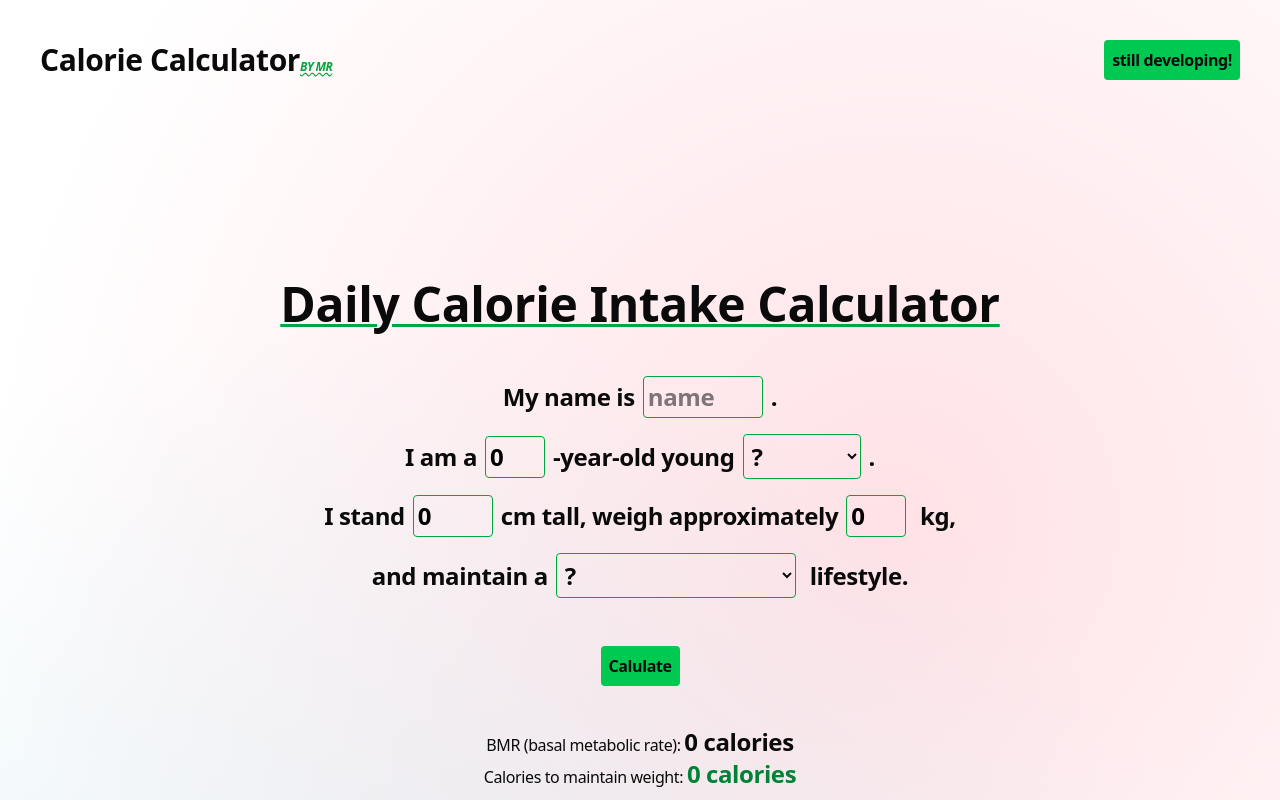
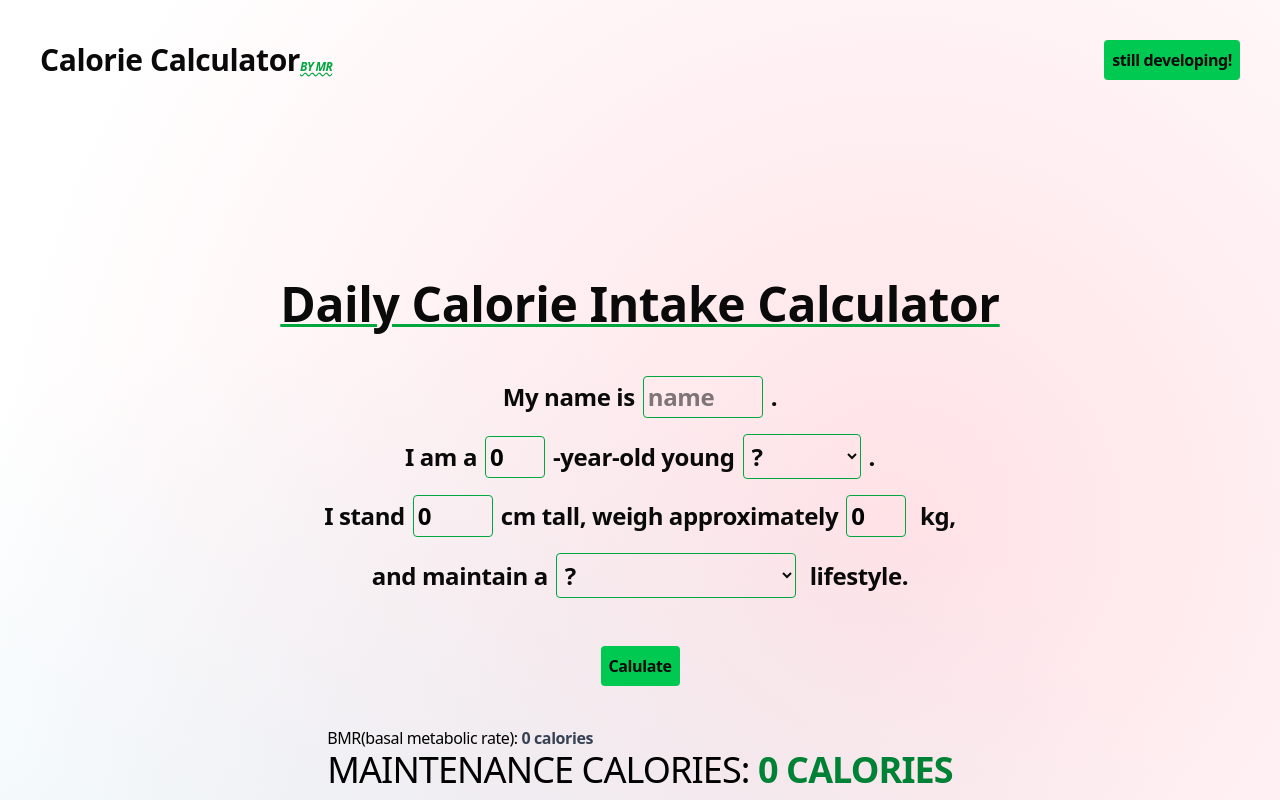
Before and after one commit to rahscripts/gym-calculator, a Next.js app: page / in a window 1280 px wide. Shown: the top 800 px of the page. Built offline with nearby package versions, Linux system fonts and the light colour scheme.

Commit message:
fixing the maintence calories texts and bug

```diff
--- a/components/CalorieIntake.tsx
+++ b/components/CalorieIntake.tsx
@@ -222,14 +222,18 @@ export default function CalorieIntake() {
                         <button onClick={calculateBmr} className="p-2 rounded m-10 bg-green-500 hover:bg-green-600 font-bold cursor-pointer mx-auto items-center ">Calulate</button>
                     </div>
                     <div>
-                        {gender == "male" ?
-                            <div className="flex flex-col items-center justify-center">
-                                <div><HoverTooltipText text="BMR(basal metabolic rate):" tooltip="calories that burn if you sleep all day without walking or exercising."/> <span className="text-2xl font-bold">{Math.round(malebmr)} calories </span></div>
-                                <div>Calories to maintain weight: <span className="text-2xl font-bold text-green-700">{Math.round(maintenance)} calories</span></div>
+                        {gender === "male" ?
+                            <div className="flex flex-col -space-x-1 items-start justify-center">
+
+                                <div className="text-gray-700"><HoverTooltipText text="BMR(basal metabolic rate):" tooltip="calories that burn if you sleep all day without walking or exercising."/> <span className=" font-bold">{maintenance < 8000 ? `${Math.round(malebmr)} calories` : "Enter Valid Info"}</span></div>
+
+                                <div className="text-4xl max-md:text-2xl font-semibold tracking-tight uppercase"><HoverTooltipText text="Maintenance Calories:" tooltip="The daily calories your body needs to maintain its current weight. "/> <span className=" font-bold text-green-700">{maintenance < 8000 ? `${Math.round(maintenance)} calories` : "Enter Valid Info"}</span></div>
+
                             </div> :
-                            <div className="flex flex-col items-center justify-center">
-                                <div>BMR (basal metabolic rate): <span className="text-2xl font-bold">{Math.round(femalebmr)} calories </span></div>
-                                <div>Calories to maintain weight: <span className="text-2xl font-bold text-green-700">{Math.round(maintenance)} calories</span></div>
+                            <div className="flex flex-col -space-x-1 items-start justify-center">
+                                 <div className="text-gray-700"><HoverTooltipText text="BMR(basal metabolic rate):" tooltip="calories that burn if you sleep all day without walking or exercising."/> <span className=" font-bold">{maintenance < 8000 ? `${Math.round(femalebmr)} calories` : "Enter Valid Info"}</span></div>
+
+                                <div className="text-4xl max-md:text-2xl font-semibold tracking-tight uppercase"><HoverTooltipText text="Maintenance Calories:" tooltip="The daily calories your body needs to maintain its current weight. "/> <span className=" font-bold text-green-700">{maintenance < 8000 ? `${Math.round(maintenance)} calories` : "Enter Valid Info"}</span></div>
                             </div>
                         }
 
```
